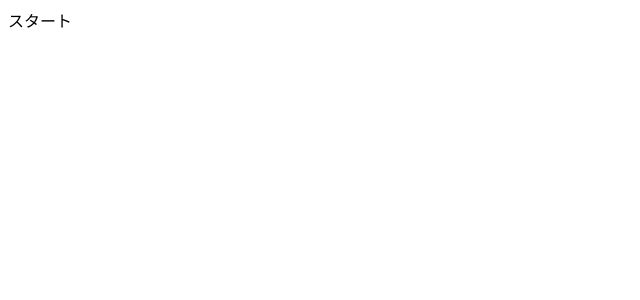
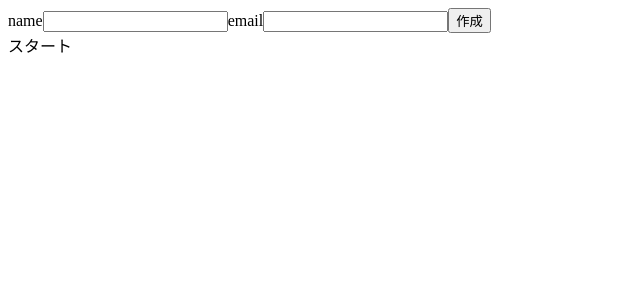
Before and after one commit to matsumatsuT/vercel-postgers, a Next.js app: page / in a window 1280 px wide. Shown: the top 300 px of the page, without its empty margins (0-640 px from the left). Built offline with nearby package versions, Linux system fonts and the light colour scheme.

Commit message:
CreateFormを作成 やはりPrismaを使用すると読み込まない問題発生

```diff
--- a/package.json
+++ b/package.json
@@ -9,7 +9,7 @@
     "lint": "next lint"
   },
   "dependencies": {
-    "@prisma/client": "^5.19.1",
+    "@prisma/client": "^5.20.0",
     "@vercel/postgres": "^0.10.0",
     "next": "14.2.11",
     "prisma": "^5.20.0",
--- a/src/app/(actions)/createUser.ts
+++ b/src/app/(actions)/createUser.ts
@@ -0,0 +1,8 @@
+"use server";
+
+export async function createUser(formData: FormData) {
+  const name = formData.get("name");
+  const email = formData.get("email");
+  console.log("name", name);
+  console.log("email", email);
+}
--- /dev/null
+++ b/src/app/(components)/CreateForm.tsx
@@ -0,0 +1,23 @@
+"use client";
+import { useForm } from "react-hook-form";
+import { createUser } from "../(actions)/createUser";
+
+import { Prisma } from "@prisma/client";
+
+export const CreateForm = () => {
+  const { register } = useForm({
+    defaultValues: {
+      email: "",
+      name: "",
+    },
+  });
+  return (
+    <form action={createUser}>
+      <label htmlFor="">name</label>
+      <input type="text" {...register("name")} />
+      <label htmlFor="">email</label>
+      <input type="email" {...register("email")} />
+      <button type="submit">作成</button>
+    </form>
+  );
+};
--- a/src/app/page.tsx
+++ b/src/app/page.tsx
@@ -1,7 +1,12 @@
 import { redirect } from "next/navigation";
 import styles from "./page.module.css";
+import { CreateForm } from "./(components)/CreateForm";
 
 export default function Home() {
-  // redirect("/list")
-  return <div>スタート</div>;
+  return (
+    <>
+      <CreateForm />
+      <div>スタート</div>
+    </>
+  );
 }
```
Also changed, not shown: 1 other file (tests, documents, lock files or other folders).
